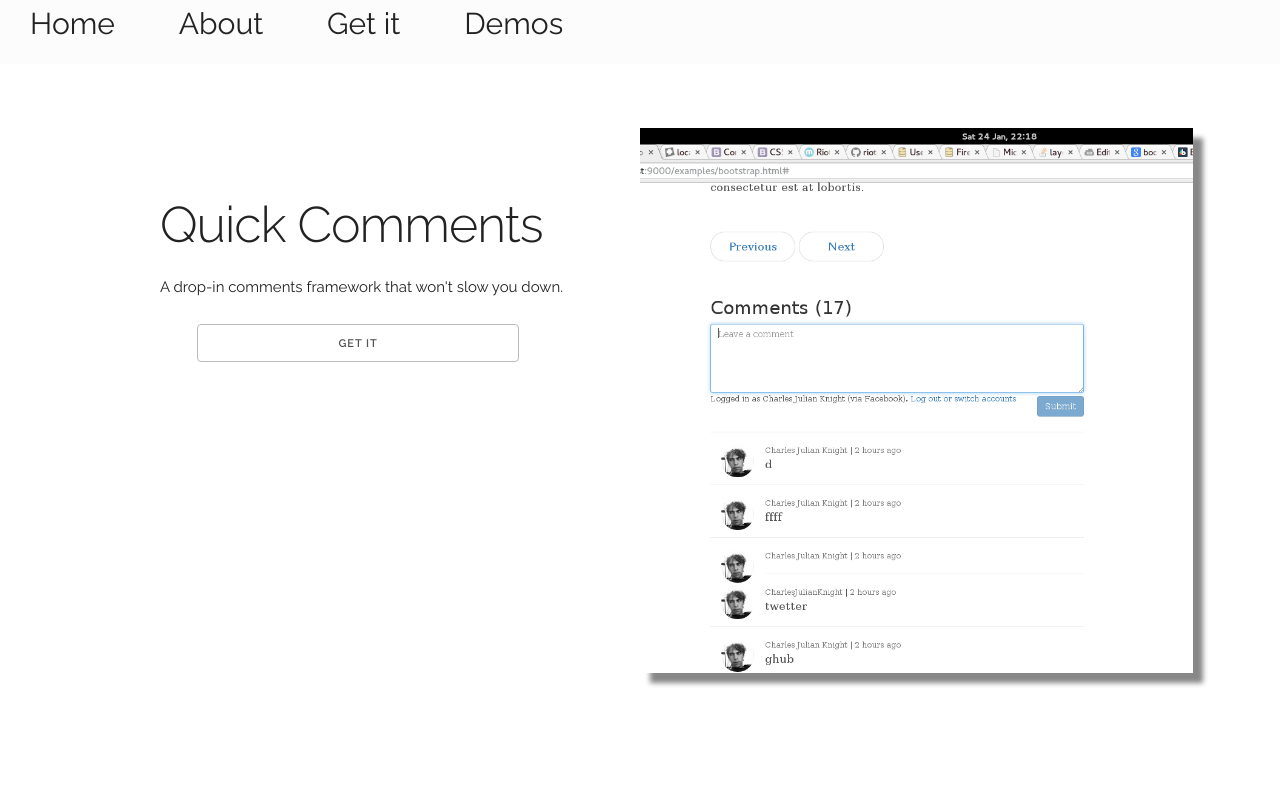
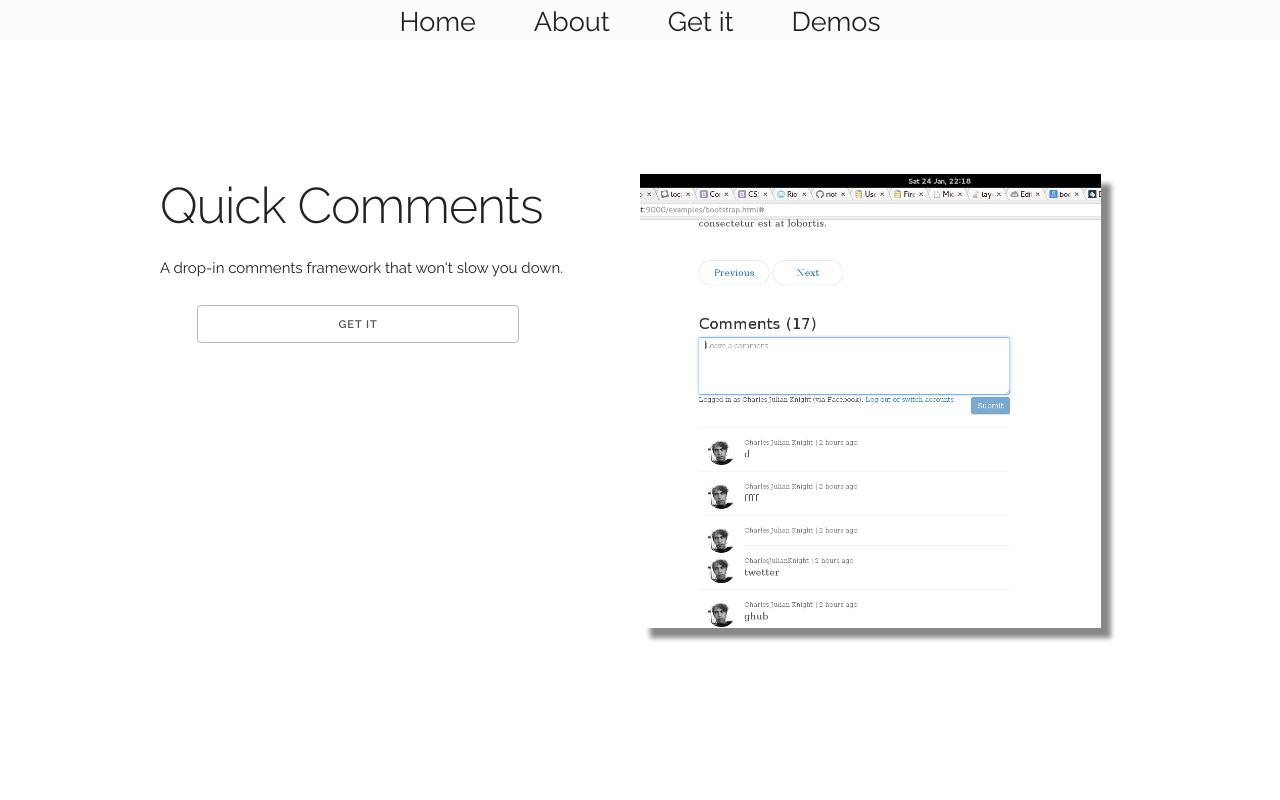
Before and after one commit to rabidaudio/ss15-team32, a website: page public/index.html in a window 1280 px wide. Shown: the top 800 px of the page. Drawn offline with Linux system fonts and the light colour scheme.

Commit message:
a good start

```diff
--- a/public/css/custom.css
+++ b/public/css/custom.css
@@ -3,9 +3,13 @@ background-color: rgb(252, 252, 252);
 padding: 0em 1em;
 border-radius: 3px;
 }
+body {
+  overflow-x: hidden;
+}
 .screenshot {
-  max-width: 120%;
+  width:100%;
 box-shadow: 10px 10px 5px #888888;
+margin-top: 10%;
 }
 
 .section {
@@ -15,10 +19,14 @@ box-shadow: 10px 10px 5px #888888;
 border-bottom-width: 2px;
 border-bottom-style: groove;
 }
-
 .download button {
+width: 100%;
+}
+@media (min-width: 550px) {
+  .download button {
   width: 70%;
 margin-left: 8%;
+  }
 }
 
 .bg.bg-1 {
@@ -35,17 +43,29 @@ margin-left: 8%;
 .nav-holder{
   position: fixed;
   top: 0px;
-  height: 8%;
-  min-height: 40px;
+  height: 5%;
+  min-height: 20px;
 width: 100%;
 background-color: rgb(252, 252, 252);
 z-index: 1000;
+text-align: center;
+}
+.nav-holder li {
+    list-style: none;
+  display: inline-flex;
+  margin: 0px;
 }
 .nav-holder .link {
-  font-size: 2em;
+  font-size: 1.2em;
   color: #222;
   text-decoration: none;
-  margin: 0em 1em;
+  margin: 0em 0.5em;
+}
+@media (min-width: 550px) {
+  .nav-holder .link {
+    font-size: 1.8em;
+    margin: 0em 1em;
+  }
 }
 
 .column, .columns {
@@ -62,7 +82,7 @@ margin-left: 2%;
 }
 
 .title.column {
-  margin-top: 7%;
+  margin-top: 5%;
 }
 
 .bg .column {
--- a/public/index.html
+++ b/public/index.html
@@ -31,10 +31,12 @@
 <body>
 
   <div class="nav-holder">
-    <a class="link" href="#home">Home</a>
-    <a class="link" href="#about">About</a>
-    <a class="link" href="#download">Get it</a>
-    <a class="link" href="#demos">Demos</a>
+    <ul>
+      <li><a class="link" href="#home">Home</a></li>
+      <li><a class="link" href="#about">About</a></li>
+      <li><a class="link" href="#download">Get it</a></li>
+      <li><a class="link" href="#demos">Demos</a></li>
+    </ul>
   </div>
 
   <!-- Primary Page Layout
```
